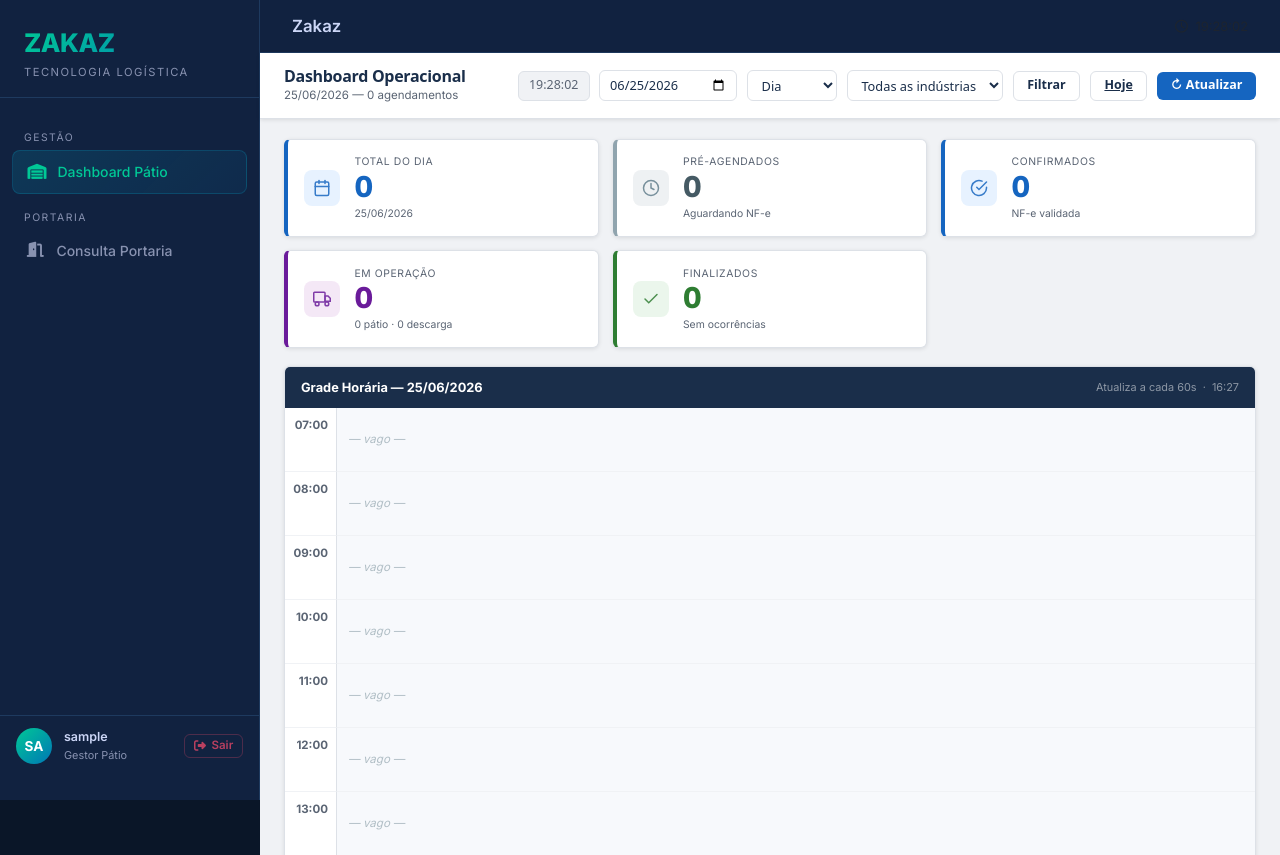
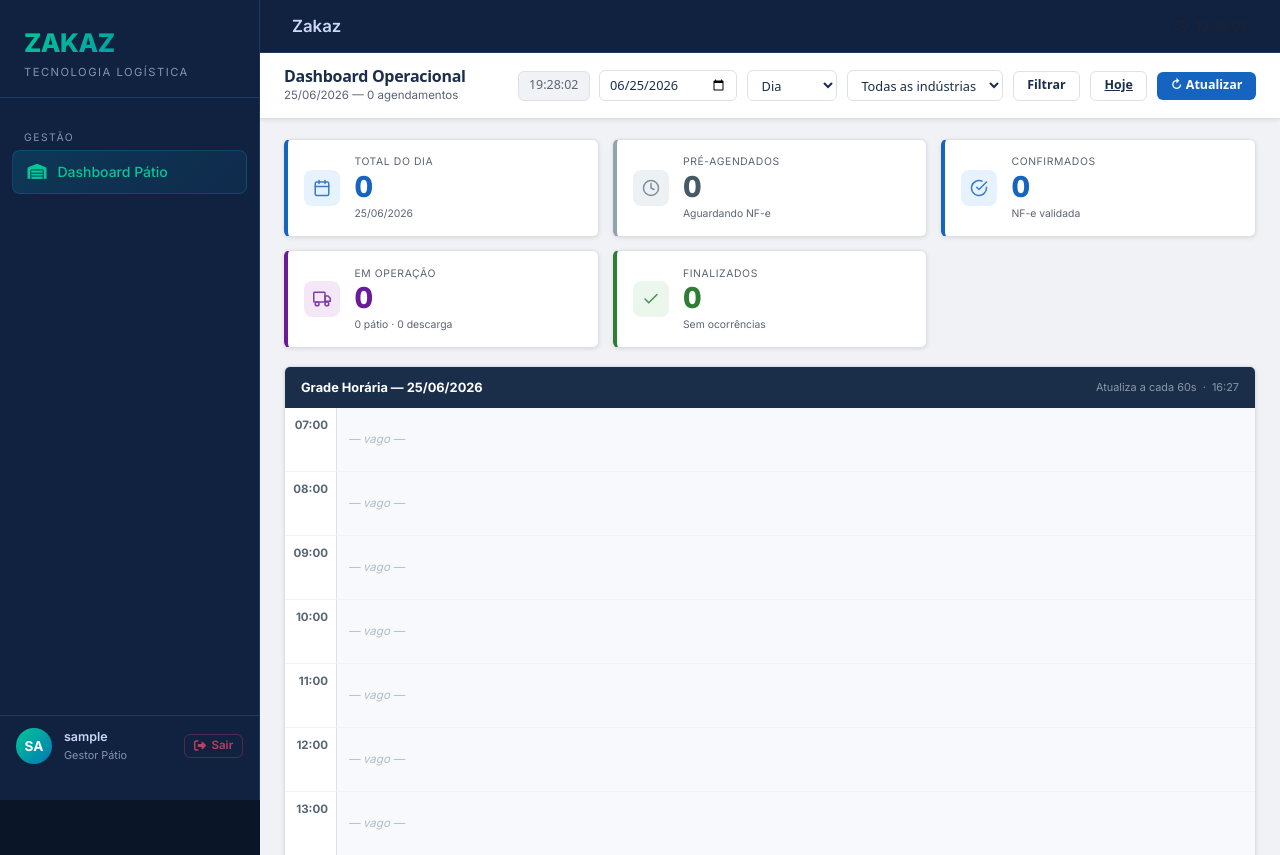
Before and after one commit to albertorosa10-spec/ordo-logistica, a Django app: page /dashboard/ in a window 1280 px wide. Shown: the top 855 px of the page. Run offline with Django 5.2, Linux system fonts and the light colour scheme; the visitor is signed in with stand-in values (Sample User, id 1); data that the repository does not hold is empty.

Commit message:
fix: remover link Consulta Portaria do menu do gestor de pátio

```diff
--- a/core/templates/dashboard_gestor.html
+++ b/core/templates/dashboard_gestor.html
@@ -572,10 +572,6 @@
     <a href="{% url 'dashboard' %}" class="ordo-nav-link active">
       <i class="fa-solid fa-warehouse"></i> Dashboard Pátio
     </a>
-    <div class="ordo-nav-section">Portaria</div>
-    <a href="{% url 'consulta' %}" class="ordo-nav-link">
-      <i class="fa-solid fa-door-open"></i> Consulta Portaria
-    </a>
   </nav>
 
   <div class="ordo-sidebar-footer">
```
